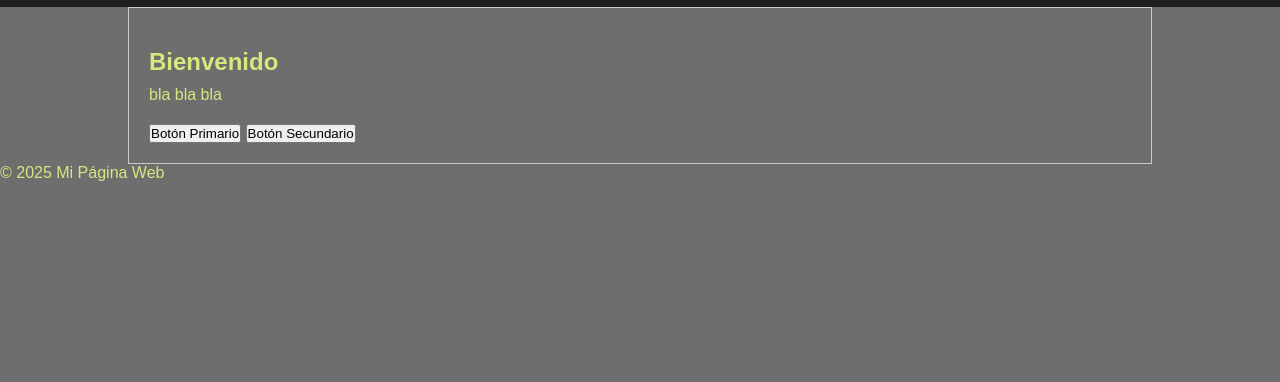
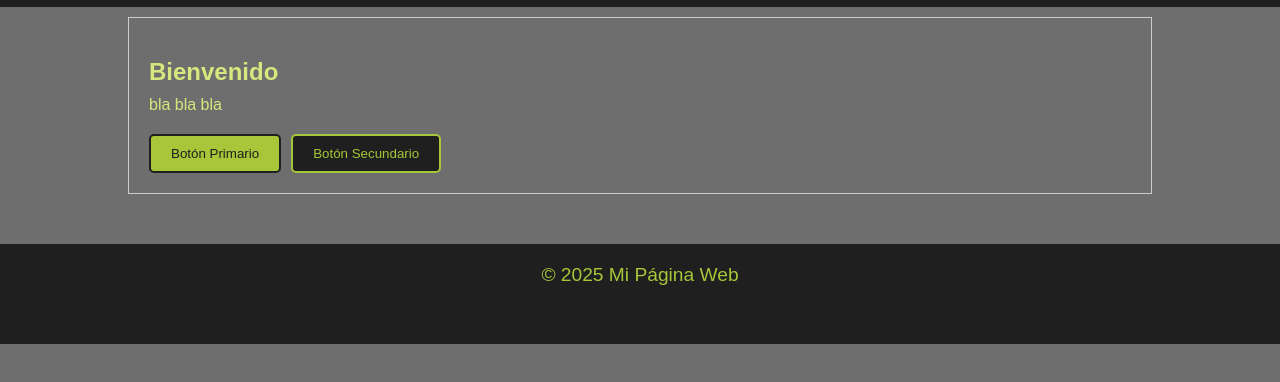
Before and after one commit to Kmlox1990/box-modeling, a plain HTML site: page index.html in a window 1280 px wide. Shown: the part 46-428 px from the top of the page. Drawn offline with Linux system fonts and the light colour scheme.

Commit message:
css inicial completo

```diff
--- a/css/style.css
+++ b/css/style.css
@@ -22,6 +22,7 @@
 .container {
     width: 80%;
     margin: 0 auto;
+    margin-top: 10px;
     border: 1px solid #ccc;
     padding: 20px;
 }
@@ -34,7 +35,44 @@
 .content__text {
     margin-bottom: 20px;
 }
-.content__buttoms {
+.content__buttons {
     display: flex;
     gap: 10px;
 }
+.button {
+    padding: 10px 20px;
+    border: 2px solid #a7c639;
+    border-radius: 5px;
+    cursor: pointer;
+    transition: background-color 0.3s, color 0.3s;
+}
+.button--primary {
+    background-color: #a7c639;
+    color: #1f1f1f;
+    border-color: #1f1f1f;
+}
+.button--primary:hover {
+    background-color: #1f1f1f;
+    color: #a7c639;
+}
+.button--secondary {
+    background-color: #1f1f1f;
+    color: #a7c639;
+    border-color: #a7c639;
+}
+.button--secondary:hover {
+    background-color: #a7c639;
+    color: #1f1f1f;
+}
+.footer {
+    height: 100px;
+    background-color: #1f1f1f;
+    color: #a7c639;
+    padding: 20px;
+    margin-top: 50px;
+    text-align: center;
+    justify-content: center;
+}
+.footer__text {
+    font-size: 1.2rem;
+}
```
